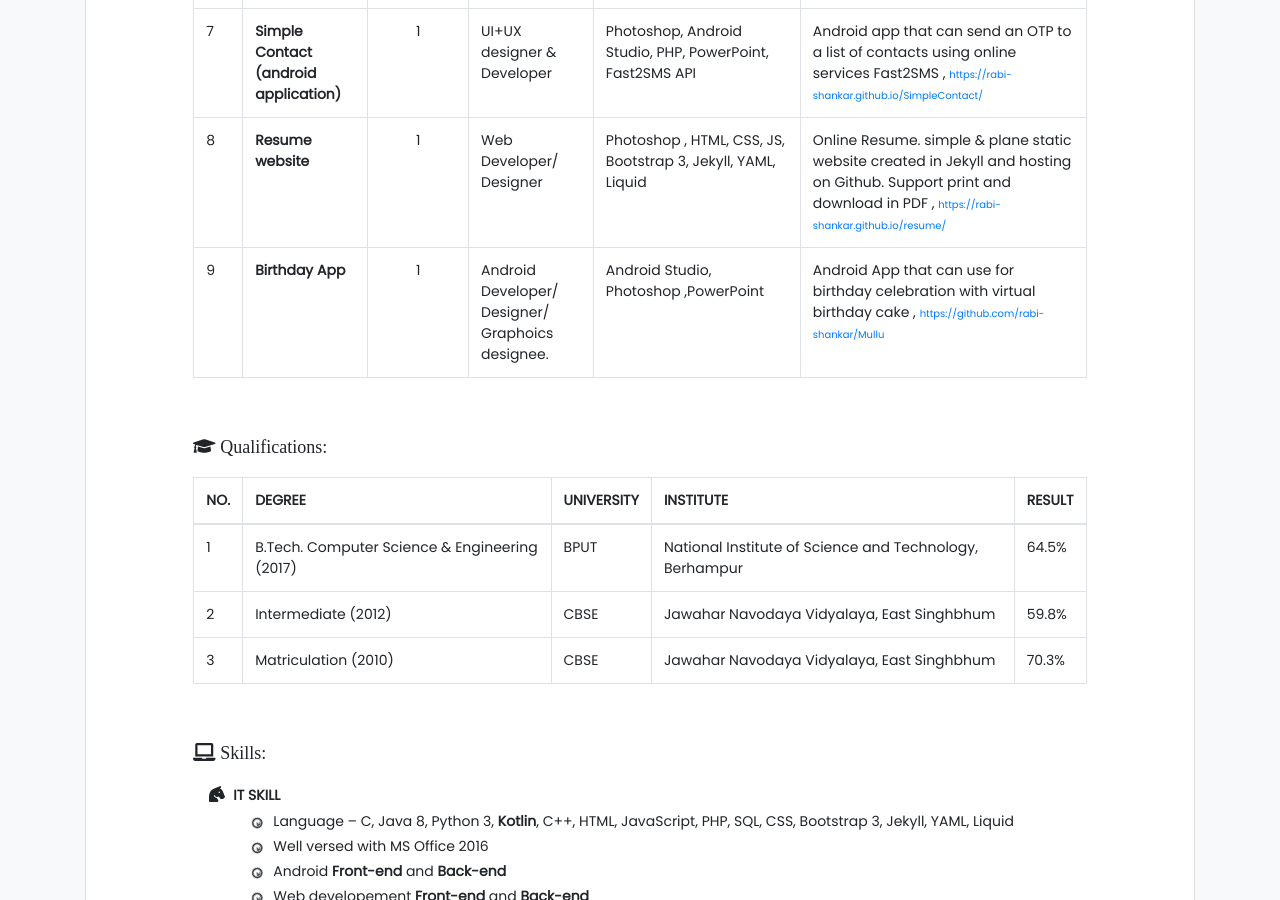
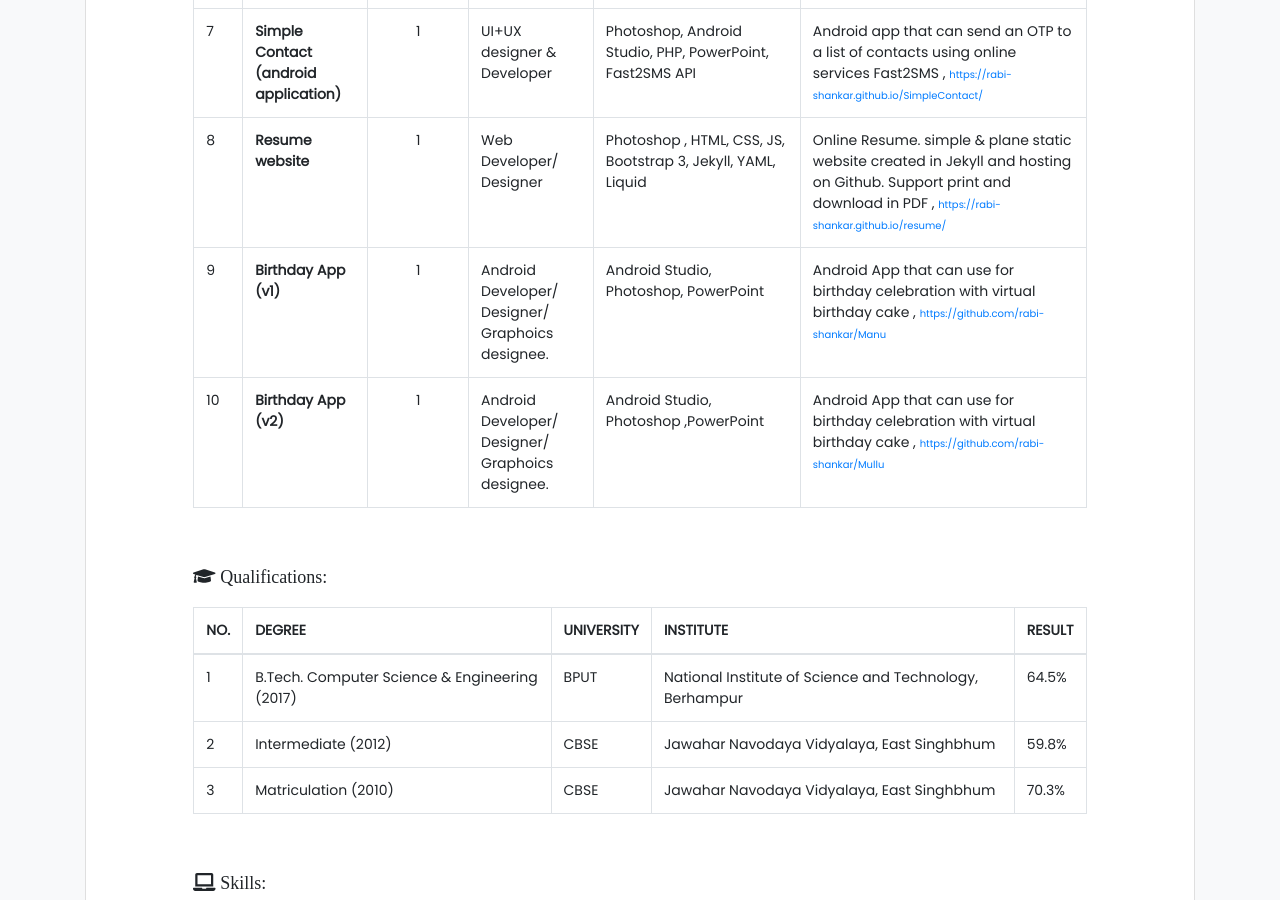
Before and after one commit to rabi-shankar/resume, a Jekyll site: the page built from index.html, in a window 1280 px wide and 900 px high, scrolled down 1208 px. Built offline with Jekyll 4.4.1, drawn with Linux system fonts in a browser that asks for light colours; nearby versions of some CDN libraries; some web fonts are replaced.

Commit message:
Update resume.yml

```diff
--- a/_data/resume.yml
+++ b/_data/resume.yml
@@ -85,7 +85,15 @@
 
 
 
-    - name: Birthday App
+    - name: Birthday App (v1)
+      member: 1
+      role: Android Developer/ Designer/ Graphoics designee.
+      tools-technology: Android Studio, Photoshop, PowerPoint
+      description: Android App that can use for birthday celebration with virtual birthday cake
+      url: https://github.com/rabi-shankar/Manu
+
+
+    - name: Birthday App (v2)
       member: 1
       role: Android Developer/ Designer/ Graphoics designee.
       tools-technology: Android Studio, Photoshop ,PowerPoint
```
